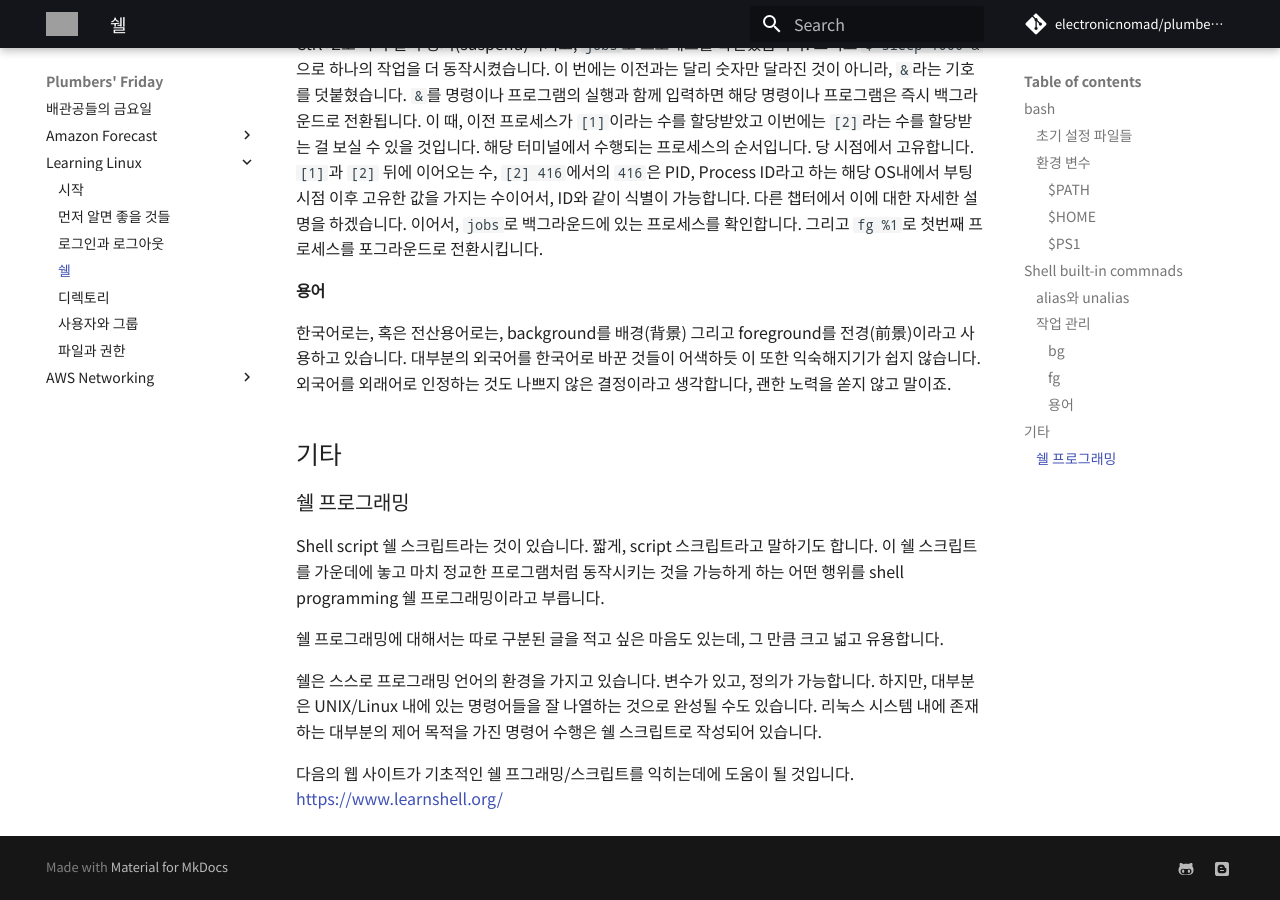
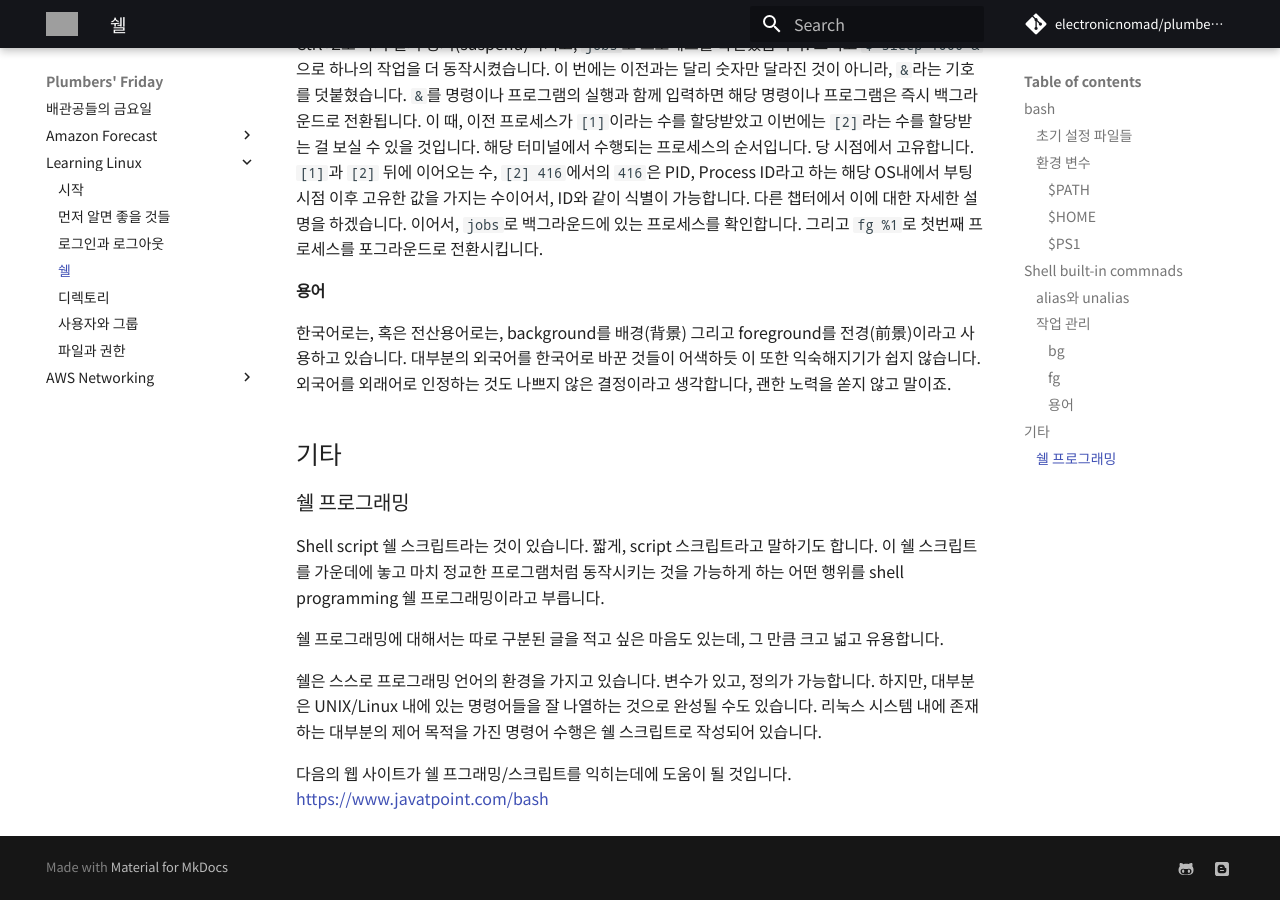
Before and after one commit to electronicnomad/plumbers-friday, an MkDocs documentation site: the page built from docs/linux/shell.md, in a window 1280 px wide and 900 px high, scrolled down 5717 px. Built offline with MkDocs 1.6.1 and Material for MkDocs 9.7.7, drawn with Linux system fonts in a browser that asks for light colours; some web fonts are replaced; comment, search, counter and statistics services are not loaded; grey boxes are pictures that could not be loaded.

Commit message:
Update shell.md

```diff
--- a/docs/linux/shell.md
+++ b/docs/linux/shell.md
@@ -278,5 +278,5 @@ Shell script 쉘 스크립트라는 것이 있습니다. 짧게, script 스크
 하지만, 대부분은 UNIX/Linux 내에 있는 명령어들을 잘 나열하는 것으로 완성될 수도 있습니다.
 리눅스 시스템 내에 존재하는 대부분의 제어 목적을 가진 명령어 수행은 쉘 스크립트로 작성되어 있습니다.
 
-다음의 웹 사이트가 기초적인 쉘 프그래밍/스크립트를 익히는데에 도움이 될 것입니다.
-<https://www.learnshell.org/>
+다음의 웹 사이트가 쉘 프그래밍/스크립트를 익히는데에 도움이 될 것입니다.
+<https://www.javatpoint.com/bash>
```
